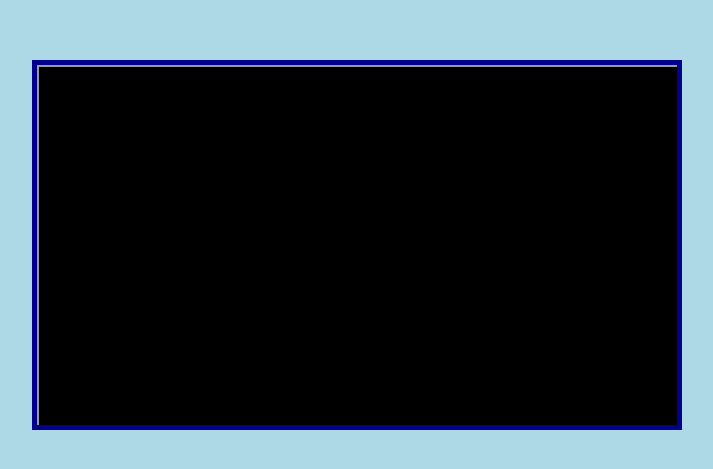
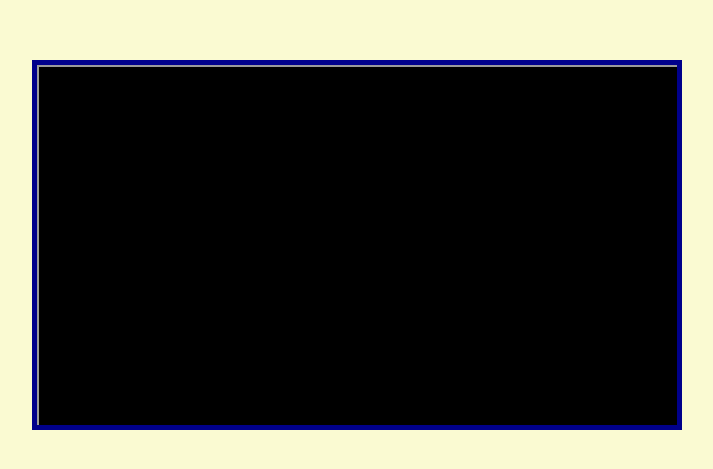
Before and after one commit to SkylarkGitHub/CCGSRobotics-battlebots, a website: page public/index.html in a window 1280 px wide. Shown: the part 155-624 px from the top of the page, without its empty margins (283-996 px from the left). Drawn offline with Linux system fonts and the light colour scheme.

Commit message:
Background colour of UI webpage set to 'lightgoldenrodyellow'

```diff
--- a/public/css/index.css
+++ b/public/css/index.css
@@ -2,7 +2,7 @@ body {
     overflow	: hidden;
     padding		: 0;
     margin		: 0;
-    background-color: lightblue;
+    background-color: lightgoldenrodyellow;
 }
 
 #container {
```
